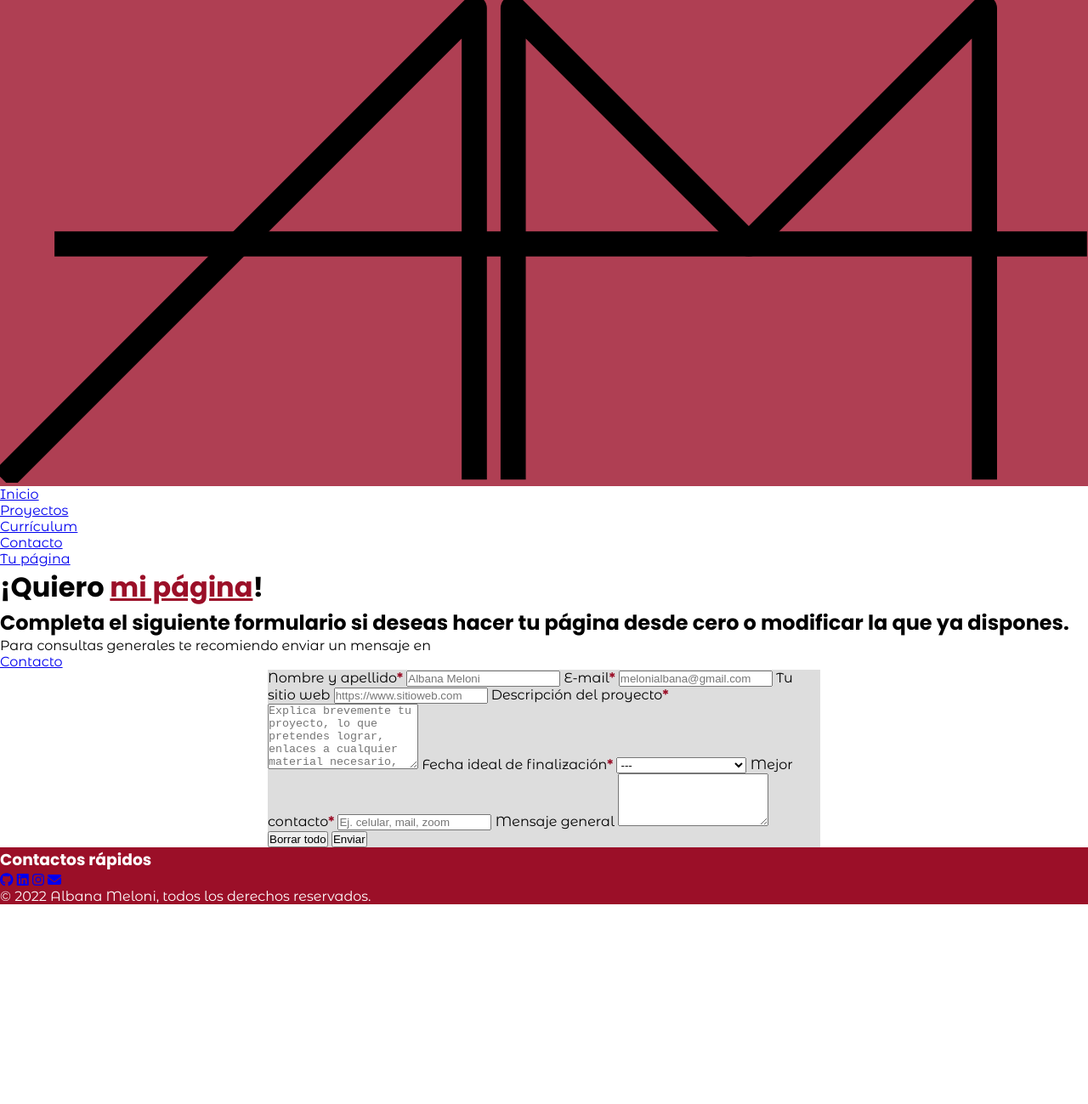
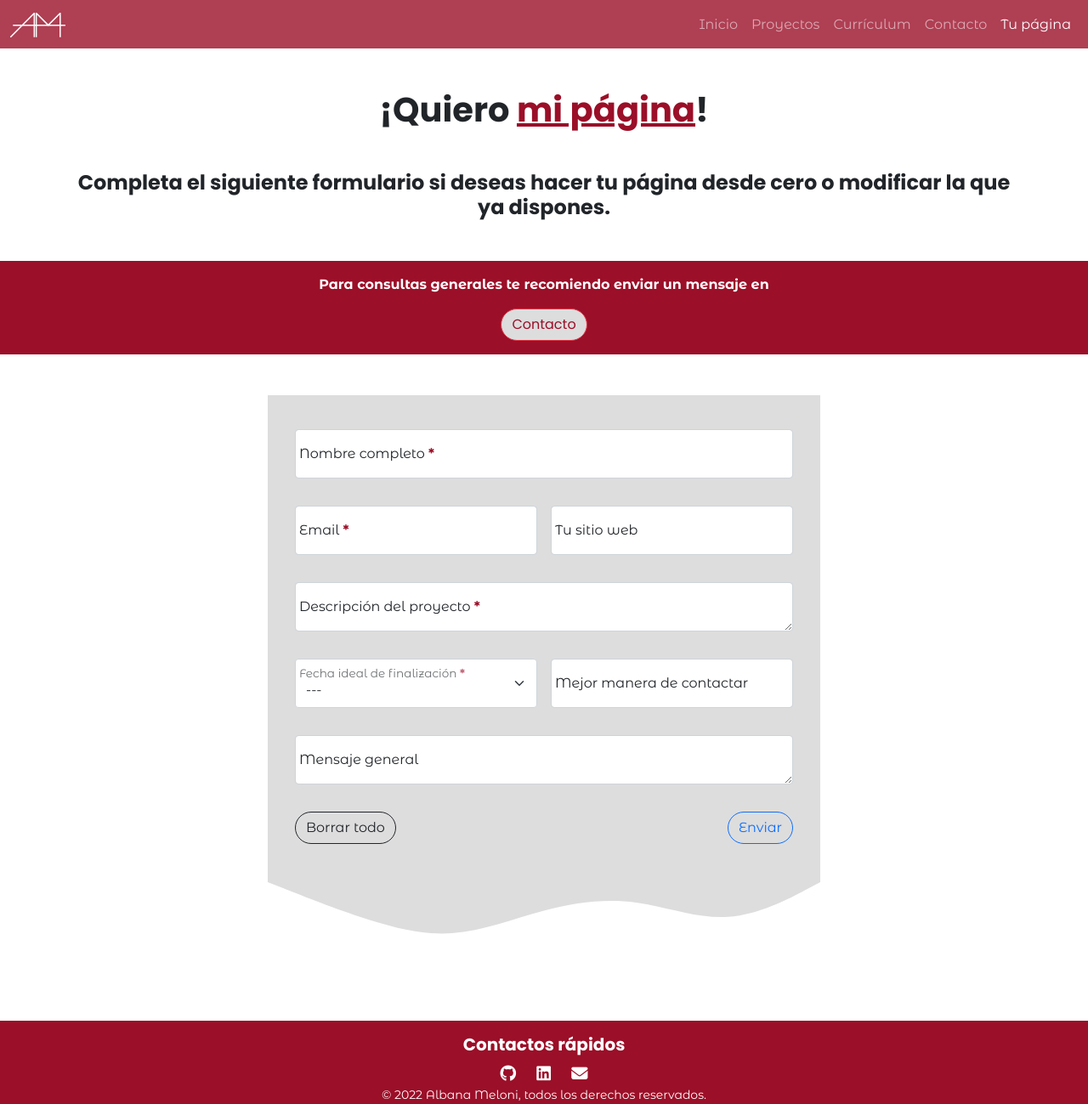
Before and after one commit to albana-meloni/portfolio, a plain HTML site: page tu-pagina.html in a window 1280 px wide. Shown: the whole page at 85% size. Before the commit the page ends 1064 px from the top, so only its background shows below. Drawn offline with nearby package versions, Linux system fonts and the light colour scheme.

Commit message:
tu-pagina terminado

```diff
--- a/tu-pagina.html
+++ b/tu-pagina.html
@@ -7,52 +7,75 @@
     <title>Portfolio AM | Tu página</title>
     <link rel="shortcut icon" href="./img/albana-meloni-logo.svg" type="image/x-icon">
 
+    <!-- fontawesome -->
     <link rel="stylesheet" href="https://cdnjs.cloudflare.com/ajax/libs/font-awesome/6.1.1/css/all.min.css">
-
-        <link rel="preconnect" href="https://fonts.googleapis.com">
-        <link rel="preconnect" href="https://fonts.gstatic.com" crossorigin>
-        <link href="https://fonts.googleapis.com/css2?family=Montserrat:wght@500;700&family=Poppins:wght@400;700&display=swap" rel="stylesheet">
+    <!-- aos -->
+    <link href="https://unpkg.com/aos@2.3.1/dist/aos.css" rel="stylesheet">
+    <!-- bootstrap -->
+    <link href="https://cdn.jsdelivr.net/npm/bootstrap@5.1.3/dist/css/bootstrap.min.css" rel="stylesheet" integrity="sha384-1BmE4kWBq78iYhFldvKuhfTAU6auU8tT94WrHftjDbrCEXSU1oBoqyl2QvZ6jIW3" crossorigin="anonymous">
+    <!-- mis estilos -->
     <link rel="stylesheet" href="style.css">
 </head>
 <body>
-        <header class="header">
-            <a href="./index.html#header">
-                <img class="header__logo" src="./img/albana-meloni-logo.svg" alt="Logo de Albana Meloni">
-            </a>
+    <header id="header" class="sticky-top">
+        <nav class="navbar navbar-expand-lg navbar-dark">
+            <div class="container-fluid">
+                <a class="navbar-brand" href="./index.html#header"><img src="./img/albana-meloni-logo-white.svg" alt="Albana Meloni Logo" class="logo"></a>
+                <button class="navbar-toggler" type="button" data-bs-toggle="collapse" data-bs-target="#navbarNav" aria-controls="navbarNav" aria-expanded="false" aria-label="Toggle navigation">
+                    <span class="navbar-toggler-icon"></span>
+                </button>
+                <div class="collapse navbar-collapse justify-content-end" id="navbarNav">
+                    <ul class="navbar-nav d-flex align-items-center">
+                        <li class="nav-item">
+                            <a class="nav-link" href="./index.html#header">Inicio</a>
+                        </li>
+                        <li class="nav-item">
+                            <a class="nav-link" href="./proyectos.html">Proyectos</a>
+                        </li>
+                        <li class="nav-item">
+                            <a class="nav-link" href="./curriculum.html">Currículum</a>
+                        </li>
+                        <li class="nav-item">
+                            <a class="nav-link" href="./contacto.html">Contacto</a>
+                        </li>
+                        <li class="nav-item">
+                            <a class="nav-link active" aria-current="page" href="#">Tu página</a>
+                        </li>
+                    </ul>
+                </div>
+            </div>
+        </nav>
     </header>
-        <nav>
-            <ul class="nav__menu">
-                <li><a href="./index.html#header">Inicio</a></li>
-                <li><a href="./proyectos.html">Proyectos</a></li>
-                <li><a href="./curriculum.html">Currículum</a></li>
-                <li><a href="./contacto.html">Contacto</a></li>
-                <li class="active"><a href="#">Tu página</a></li>
-            </ul>
-        </nav>
 
-        <main class="main">
-            <h1 class="main__h1">¡Quiero <span>mi página</span>!</h1>
-            <h2 class="main__subtitle">Completa el siguiente formulario si deseas hacer tu página desde cero o modificar la que ya dispones.</h2>
-            <div class="action">
-                <p class="action__p">Para consultas generales te recomiendo enviar un mensaje en</p>
-                <a class="button-a" href="./contacto.html">Contacto</a>
+    <div class="container my-5"><h1 class="text-center">¡Quiero <span>mi página</span>!</h1></div>
+
+    <div class="container text-center my-5"><h4>Completa el siguiente formulario si deseas hacer tu página desde cero o modificar la que ya dispones.</h4></div>
+
+    <div class="cartel container-fluid d-flex flex-column align-items-center p-3 my-5 text-center">
+        <p>Para consultas generales te recomiendo enviar un mensaje en</p>
+        <a href="./contacto.html" class="btn btn-outline-danger">Contacto</a>
     </div>
 
-            <form class="form" action="https://formspree.io/f/meqnlqzl" method="POST">
-                        <label for="nombre">Nombre y apellido<span>*</span></label>
-                        <input type="text" name="nombre" placeholder="Albana Meloni" required>
 
-                        <label for="mail">E-mail<span>*</span></label>
-                        <input type="email" name="mail" placeholder="melonialbana@gmail.com" required>
-
-                        <label for="sitio-web">Tu sitio web</label>
-                        <input type="url" name="sitio-web" placeholder="https://www.sitioweb.com">
-
-                        <label for="descripcion">Descripción del proyecto<span>*</span></label>
-                        <textarea name="descripcion" rows="5" required placeholder="Explica brevemente tu proyecto, lo que pretendes lograr, enlaces a cualquier material necesario, etc."></textarea>
-
-                        <label for="finalizacion">Fecha ideal de finalización<span>*</span></label>
-                        <select name="finalizacion" required>
+    <form class="form row g-3 pt-4 px-4" action="https://formspree.io/f/mzboabvv" method="POST">
+        <div class="form-floating mb-3">
+            <input type="text" name="nombre" class="form-control" id="floatingName" placeholder="Nombre Apellido" required>
+            <label for="floatingName">Nombre completo <span>*</span></label>
+        </div>
+        <div class="col-md-6 form-floating mb-3">
+            <input type="email" name="email" class="form-control" id="floatingInput" placeholder="name@example.com" required>
+            <label for="floatingInput">Email <span>*</span></label>
+        </div>
+        <div class="col-md-6 form-floating mb-3">
+            <input type="url" name="sitio-web" class="form-control" id="floatingWeb" placeholder="www.website.com">
+            <label for="floatingWeb">Tu sitio web</label>
+        </div>
+        <div class="form-floating mb-3">
+            <textarea class="form-control" placeholder="Deja la descripción aquí" id="floatingTextarea1" required></textarea>
+            <label for="floatingTextarea1">Descripción del proyecto <span>*</span></label>
+        </div>
+        <div class="col-md-6 form-floating mb-3">
+            <select class="form-select" name="finalizacion" id="floatingSelect" aria-label="Floating label select" required>
                 <option value="0">---</option>
                 <option value="noSe">Aún no lo sé</option>
                 <option value="rapido">Lo más rápido posible</option>
@@ -61,31 +84,48 @@
                 <option value="tresMeses">En 3 meses</option>
                 <option value="cuatroMesesMas">En 4 meses o más</option>
             </select>
+            <label for="floatingSelect">Fecha ideal de finalización <span>*</span></label>
+        </div>
+        <div class="col-md-6 form-floating mb-3">
+            <input type="text" name="contacto" class="form-control" id="floatingContact" placeholder="Nombre Apellido">
+            <label for="floatingContact">Mejor manera de contactar</label>
+        </div>
+        <div class="form-floating mb-3">
+            <textarea class="form-control" placeholder="Deja la descripción aquí" id="floatingTextarea2"></textarea>
+            <label for="floatingTextarea2">Mensaje general</label>
+        </div>
 
-                        <label for="contactar">Mejor contacto<span>*</span></label>
-                        <input type="text" name="contactar" placeholder="Ej. celular, mail, zoom" required>
-
-                        <label for="mensaje">Mensaje general</label>
-                        <textarea name="mensaje" rows="4"></textarea>
-
-                    <div class="form__buttons">
-                        <input type="reset" value="Borrar todo">
-                        <input type="submit" value="Enviar" class="submit">
+        <div class="container d-flex justify-content-between my-3">
+            <input type="reset" value="Borrar todo" class="btn btn-outline-dark">
+            <input type="submit" value="Enviar" class="btn btn-outline-primary">
         </div>
     </form>
-        </main>
+    <svg xmlns="http://www.w3.org/2000/svg" viewBox="0 0 1440 320" class="row mb-5 svg-form"><path fill="#dddddd" fill-opacity="1" d="M0,64L40,80C80,96,160,128,240,154.7C320,181,400,203,480,197.3C560,192,640,160,720,138.7C800,117,880,107,960,117.3C1040,128,1120,160,1200,154.7C1280,149,1360,107,1400,85.3L1440,64L1440,0L1400,0C1360,0,1280,0,1200,0C1120,0,1040,0,960,0C880,0,800,0,720,0C640,0,560,0,480,0C400,0,320,0,240,0C160,0,80,0,40,0L0,0Z"></path></svg>
 
-        <footer class="footer">
-            <h3 class="footer__title">Contactos rápidos</h3>
 
-            <div class="footer__links">
+    <footer class="footer text-center container-fluid pt-3">
+        <div class="row">
+            <h5>Contactos rápidos</h5>
+        </div>
+        <div class="row">
+            <div class="footer__icons">
                 <a href="https://github.com/albana-meloni" target="_blank"><i class="fa-brands fa-github"></i></a>
                 <a href="https://linkedin.com" target="_blank"><i class="fa-brands fa-linkedin"></i></a>
-                <a href="https://instagram.com" target="_blank"><i class="fa-brands fa-instagram"></i></a>
                 <a href="mailto:melonialbana@gmail.com" target="_blank"><i class="fa-solid fa-envelope"></i></a>
             </div>
+        </div>
+        <div class="row">
+            <small>&copy; 2022 Albana Meloni, todos los derechos reservados.</small>
+        </div>
+    </footer>
 
-            <p class="footer__copy">&copy; 2022 Albana Meloni, todos los derechos reservados.</p>
-        </footer>
+    <!-- bootstrap -->
+    <script src="https://cdn.jsdelivr.net/npm/@popperjs/core@2.10.2/dist/umd/popper.min.js" integrity="sha384-7+zCNj/IqJ95wo16oMtfsKbZ9ccEh31eOz1HGyDuCQ6wgnyJNSYdrPa03rtR1zdB" crossorigin="anonymous"></script>
+    <script src="https://cdn.jsdelivr.net/npm/bootstrap@5.1.3/dist/js/bootstrap.min.js" integrity="sha384-QJHtvGhmr9XOIpI6YVutG+2QOK9T+ZnN4kzFN1RtK3zEFEIsxhlmWl5/YESvpZ13" crossorigin="anonymous"></script>
+    <!-- aos -->
+    <script src="https://unpkg.com/aos@2.3.1/dist/aos.js"></script>
+    <script>
+        AOS.init();
+    </script>
 </body>
 </html>
```
Lines whose indentation alone changed are shown as unchanged.
